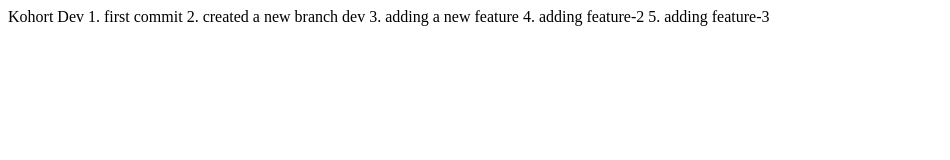
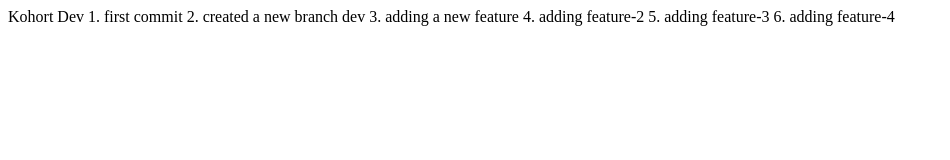
Before and after one commit to surajlifeean/aplifyPOC, a plain HTML site: page index.html in a window 1280 px wide. Shown: the whole page, without its empty margins (0-950 px from the left). Drawn offline with Linux system fonts and the light colour scheme.

Commit message:
feature-4 added

```diff
--- a/index.html
+++ b/index.html
@@ -15,6 +15,7 @@ Kohort Dev
 3. adding a new feature
 4. adding feature-2
 5. adding feature-3
+6. adding feature-4
 
 
 </BODY>
```
